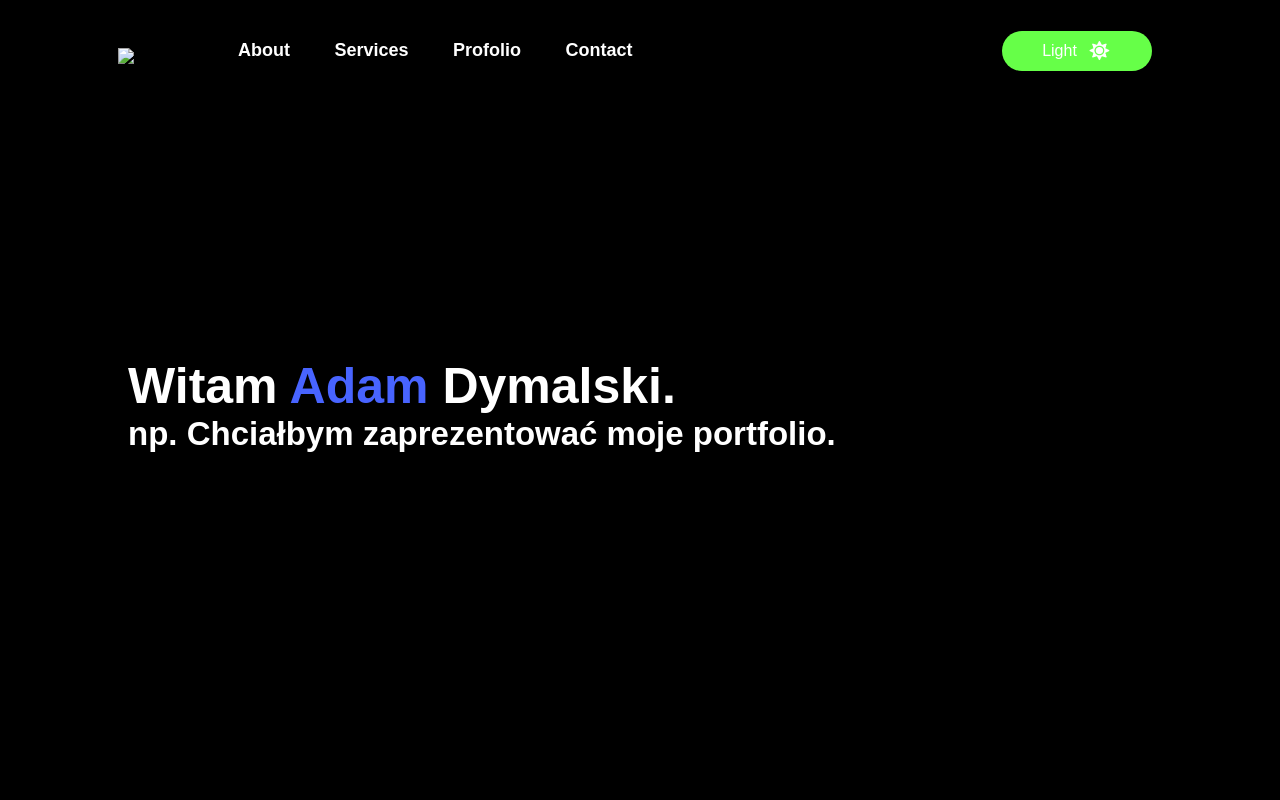
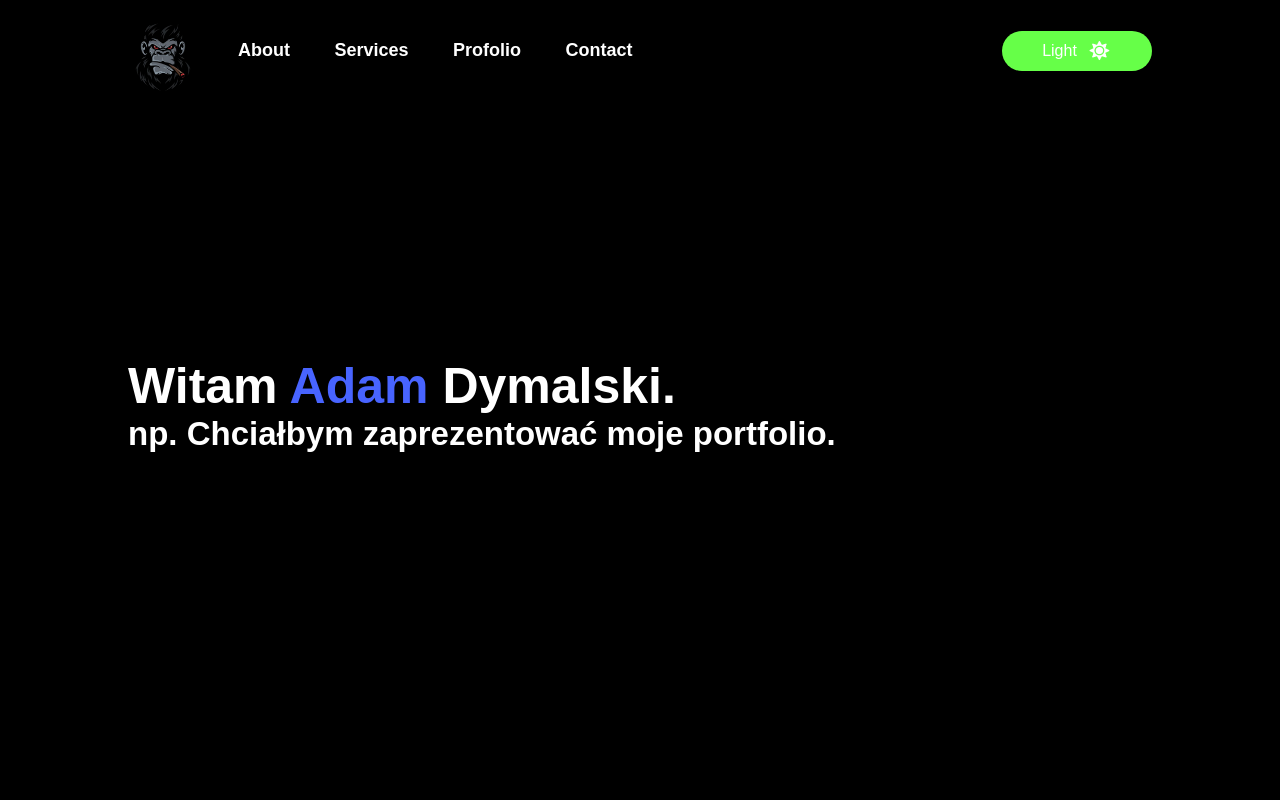
Before and after one commit to 193991student/MP_MyWeb_AD, a plain HTML site: page index.html in a window 1280 px wide. Shown: the top 800 px of the page. Drawn offline with Linux system fonts and the light colour scheme; files whose address does not match are found by name.

Commit message:
Update index.html

```diff
--- a/index.html
+++ b/index.html
@@ -13,7 +13,7 @@
 <div id="header">
     <div class="container">
         <nav>
-            <img src="images/tuff.jpg" class="logo"><!--miejsce na autorskie logo-->
+            <img src="images/images/tuff.jpg" class="logo"><!--miejsce na autorskie logo-->
             <ul id="sidemenu">
                 <li><a href="#about">About</a></li>
                 <li><a href="#services">Services</a></li>
```
